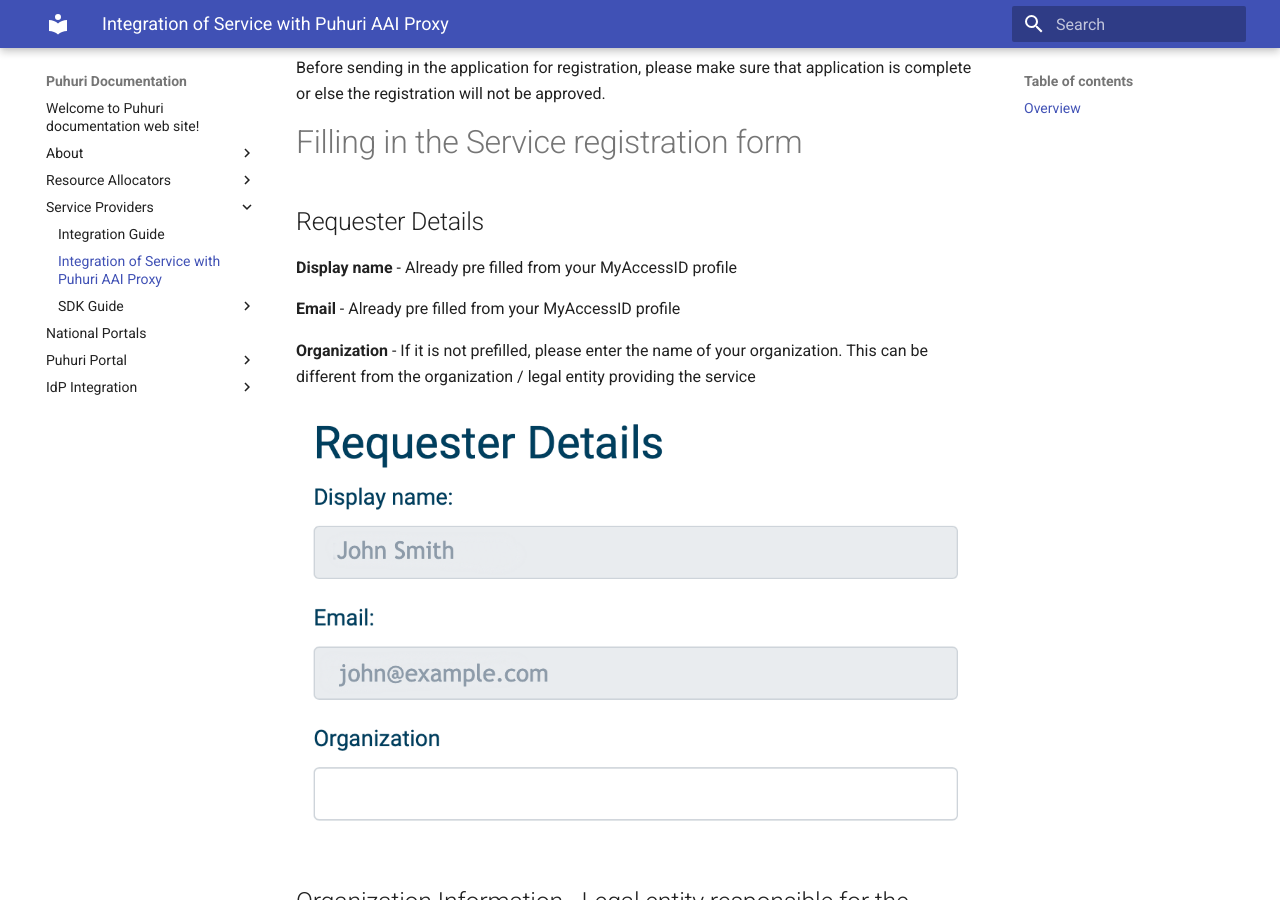
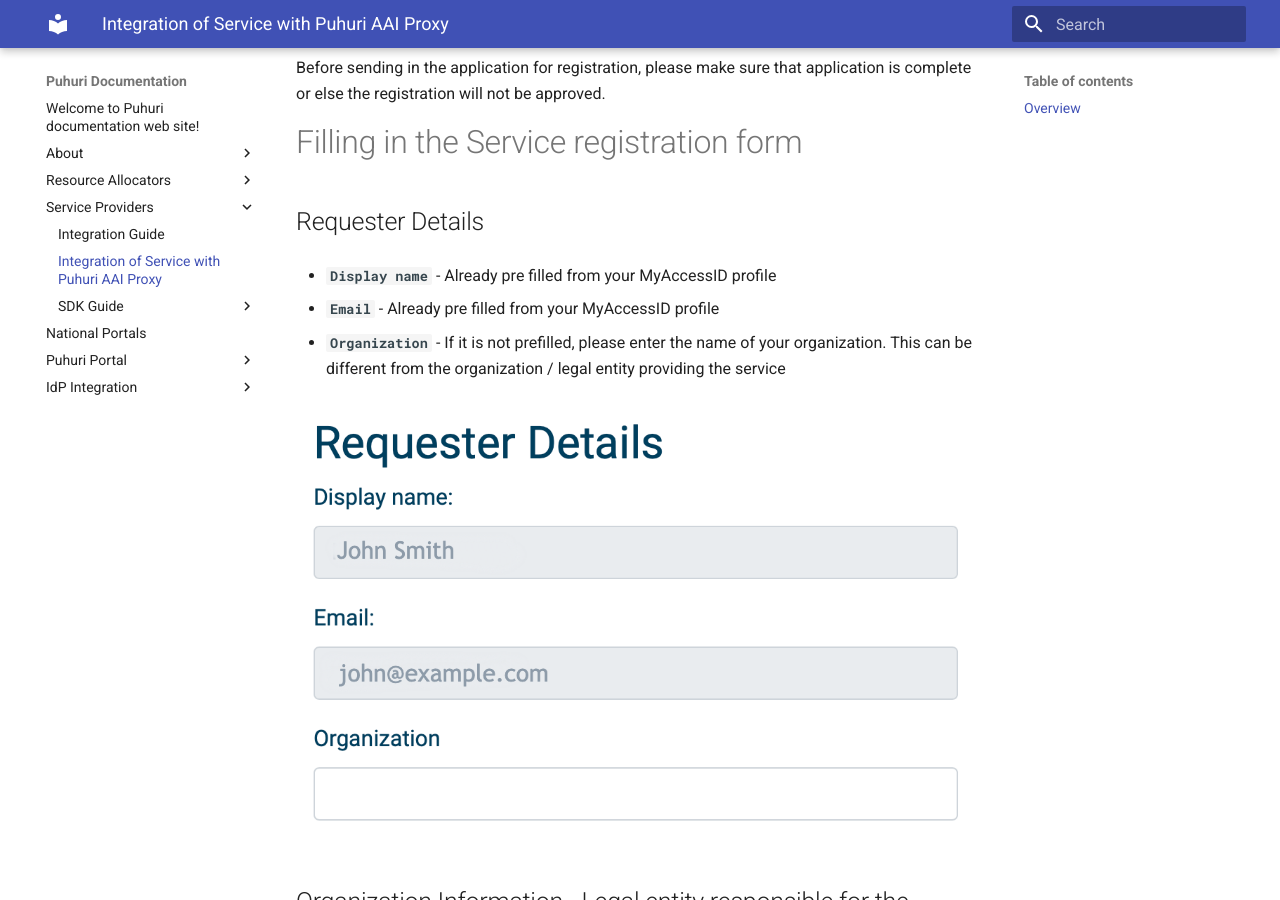
Before and after one commit to neicnordic/puhuri-web, an MkDocs documentation site: the page built from docs/service_providers/integration_with_puhuri.md, in a window 1280 px wide and 900 px high, scrolled down 310 px. Built offline with MkDocs 1.6.1 and Material for MkDocs 9.7.7, drawn with Linux system fonts in a browser that asks for light colours.

Commit message:
Formating fixing

```diff
--- a/docs/service_providers/integration_with_puhuri.md
+++ b/docs/service_providers/integration_with_puhuri.md
@@ -13,31 +13,31 @@ Before sending in the application for registration, please make sure that applic
 # Filling in the Service registration form
 
 ## Requester Details
-**Display name** - Already pre filled from your MyAccessID profile
+- **`Display name`** - Already pre filled from your MyAccessID profile
 
-**Email** - Already pre filled from your MyAccessID profile
+- **`Email`** - Already pre filled from your MyAccessID profile
 
-**Organization** - If it is not prefilled, please enter the name of your organization. This can be different from the organization / legal entity providing the service
+- **`Organization`** - If it is not prefilled, please enter the name of your organization. This can be different from the organization / legal entity providing the service
 
 ![Requester Details](../assets/spreg_requester_details.png)
 
 ## Organization Information - Legal entity responsible for the service
 
-**Organization Name** - The name of the organization responsible for the service. This information will be visible to the end users.
+- **`Organization Name`** - The name of the organization responsible for the service. This information will be visible to the end users.
 
-**Organization Website** - The website of the organization responsible for the service. This information will be visible to the end users.
+- **`Organization Website`** - The website of the organization responsible for the service. This information will be visible to the end users.
 
 ![Organisation Information](../assets/spreg_organisation_information.png)
 
 ## Service Details
 
-**Service Name** - The name of the service that is subject of your request for connecting to Puhuri AAI proxy. This information will be visible to the end users.
+- **`Service Name`** - The name of the service that is subject of your request for connecting to Puhuri AAI proxy. This information will be visible to the end users.
 
-**Service Website (URL)** - The URL of the website or landing page for the service. This information will be visible to the end users.
+- **`Service Website (URL)`** - The URL of the website or landing page for the service. This information will be visible to the end users.
 
-**Service Logo (URL)** - A URL with the logo / icon of the service.
+- **`Service Logo (URL)`** - A URL with the logo / icon of the service.
 
-**Service Description** - Brief description of the service. This information will be visible to the end users.
+- **`Service Description`** - Brief description of the service. This information will be visible to the end users.
 
 ![Service Details](../assets/spreg_service_details.png )
 
@@ -49,43 +49,43 @@ Email addresses for administrative, security and technical contacts or teams res
 
 ## Service Provider Policies
 
-**Privacy Notice (URL)** - A URL pointing to the privacy notice of the service. A good example of what an Privacy Notice should contain can be found at [REFEDS wiki](https://wiki.refeds.org/display/CODE/Privacy+policy+guidelines+for+Service+Providers). This information will be visible to the end users.
+- **`Privacy Notice (URL)`** - A URL pointing to the privacy notice of the service. A good example of what an Privacy Notice should contain can be found at [REFEDS wiki](https://wiki.refeds.org/display/CODE/Privacy+policy+guidelines+for+Service+Providers). This information will be visible to the end users.
 
-**Acceptable Usage Policy / Terms of Use** - A URL pointing to the Acceptable Usage Policy and/or Terms of Use of the service. Consider using the [WISE Baseline AUP template](https://wise-community.org/wise-baseline-aup/)
+- **`Acceptable Usage Policy / Terms of Use`** - A URL pointing to the Acceptable Usage Policy and/or Terms of Use of the service. Consider using the [WISE Baseline AUP template](https://wise-community.org/wise-baseline-aup/)
 
-**GÉANT Data Protection Code of Conduct** - Click the check box if the service is compliant with the GÉANT Code of Conduct. You can find more information about the [GÉANT Code of Contact at REFEDS wiki](https://wiki.refeds.org/display/CODE/Data+Protection+Code+of+Conduct+Home)
+- **`GÉANT Data Protection Code of Conduct`** - Click the check box if the service is compliant with the GÉANT Code of Conduct. You can find more information about the [GÉANT Code of Contact at REFEDS wiki](https://wiki.refeds.org/display/CODE/Data+Protection+Code+of+Conduct+Home)
 
-**Sirtfi** - Click the checkbox if the service is compliant with Sirtfi. You can find more information about the [Sirtfi framework at REFEDS website](https://refeds.org/sirtfi)
+- **`Sirtfi`** - Click the checkbox if the service is compliant with Sirtfi. You can find more information about the [Sirtfi framework at REFEDS website](https://refeds.org/sirtfi)
 
-**Research and Scholarship** - Click the check box if the service is compliant with Research and Scholarship entity category. **Usage of Research and Scholarship entity category is mandatory for all services connected to PUHURI Proxy**. You can find more information about the [Research and Scholarship entity category at REFEDS website](https://refeds.org/category/research-and-scholarship)
+- **`Research and Scholarship`** - Click the check box if the service is compliant with Research and Scholarship entity category. **Usage of Research and Scholarship entity category is mandatory for all services connected to PUHURI Proxy**. You can find more information about the [Research and Scholarship entity category at REFEDS website](https://refeds.org/category/research-and-scholarship)
 
-**Incident Response Policy (URL)** - A URL pointing to the Incident Response policy applicable to the service. This is an optional field.
+- **`Incident Response Policy (URL)`** - A URL pointing to the Incident Response policy applicable to the service. This is an optional field.
 
 ## Technical information for registering the Service Provider
 
 **SAML or OIDC** - Choose SAML for registering a SAML Service Provider
 
-* **Registering a SAML Service provider**
+- **Registering a SAML Service provider**
 
-  **SP is part of eduGAIN** - If the Service Provider is already available in eduGAIN through a participating federation click this checkbox
+    - **`SP is part of eduGAIN`** - If the Service Provider is already available in eduGAIN through a participating federation click this checkbox
 
-  **SAML2 Entity ID** - This textbox is only visible if you have selected that the SP is available in eduGAIN. Provide the SAML2 entityID for the service.
+    - **`SAML2 Entity ID`** - This textbox is only visible if you have selected that the SP is available in eduGAIN. Provide the SAML2 entityID for the service.
 
-  **SAML2 Metadata (URL)** - This textbox is only visible if you have NOT selected that the SP is available in eduGAIN. Provide the URL pointing to the SAML2 metadata of the service.
+    - **`SAML2 Metadata (URL)`** - This textbox is only visible if you have NOT selected that the SP is available in eduGAIN. Provide the URL pointing to the SAML2 metadata of the service.
 
 
 
-* **Registering an OIDC Service Provider**
+- **Registering an OIDC Service Provider**
 
-  **Flow** - Choose the OpenID Connect / OAuth2 flow applicable for your service. Options are Authorization Code and Implicit. The use of Authorization Code is strongly recommended.
+    - **`Flow`** - Choose the OpenID Connect / OAuth2 flow applicable for your service. Options are Authorization Code and Implicit. The use of Authorization Code is strongly recommended.
 
-  **Token Endpoint Authentication Method** - Choose the token endpoint authentication method for your service. Options are client_secret_basic and client_secret_post.
+    - **`Token Endpoint Authentication Method`** - Choose the token endpoint authentication method for your service. Options are client_secret_basic and client_secret_post.
 
-  **Offline access** - If the service requires offline access, check this checkbox. For services connecting to PUHURI proxy will not need this option.
+    - **`Offline access`** - If the service requires offline access, check this checkbox. For services connecting to PUHURI proxy will not need this option.
 
-  **OIDC Redirect URLs** - Enter one or more OIDC redirect URLs for your service
+    - **`OIDC Redirect URLs`** - Enter one or more OIDC redirect URLs for your service
 
-![OIDC Config](../assets/spreg_oidc_config.png )
+![OIDC Config](../assets/spreg_oidc_config.png)
 
 ## Form submission
 
```
Also changed, not shown: 1 other file.
